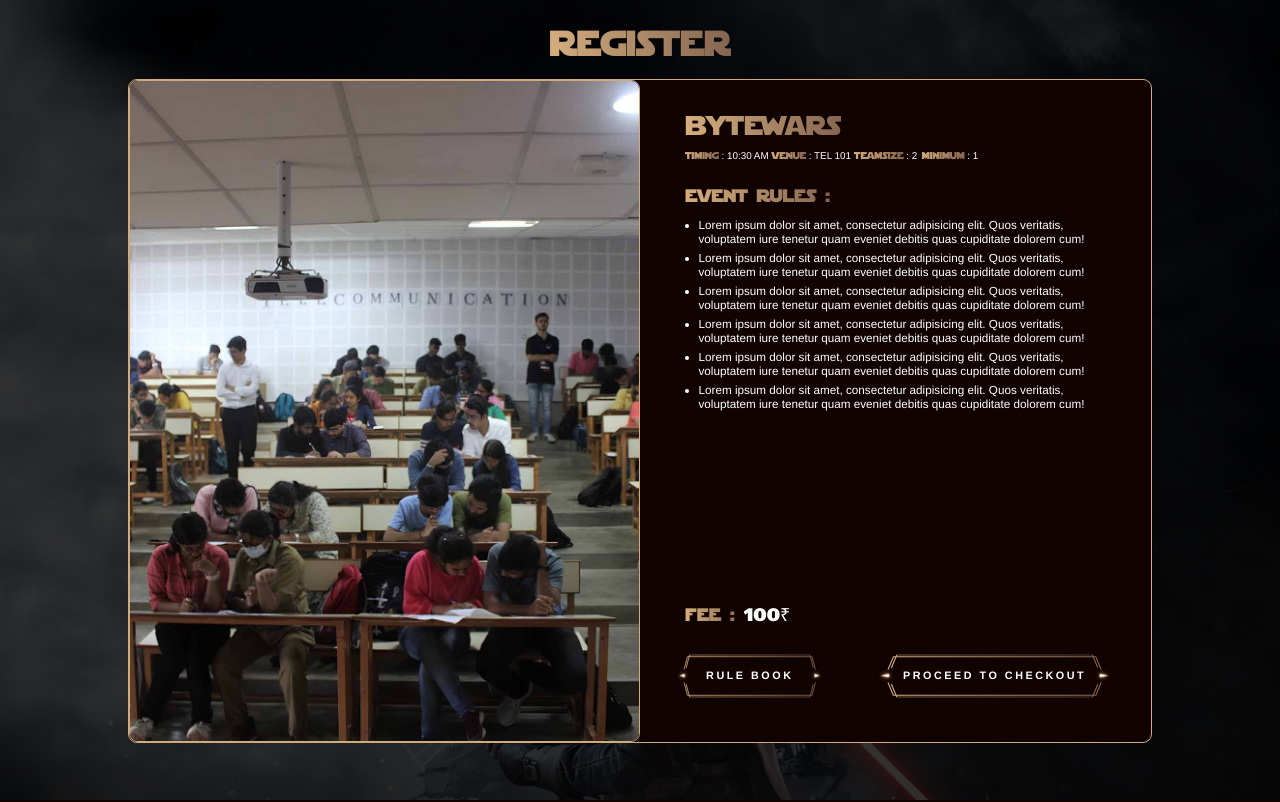
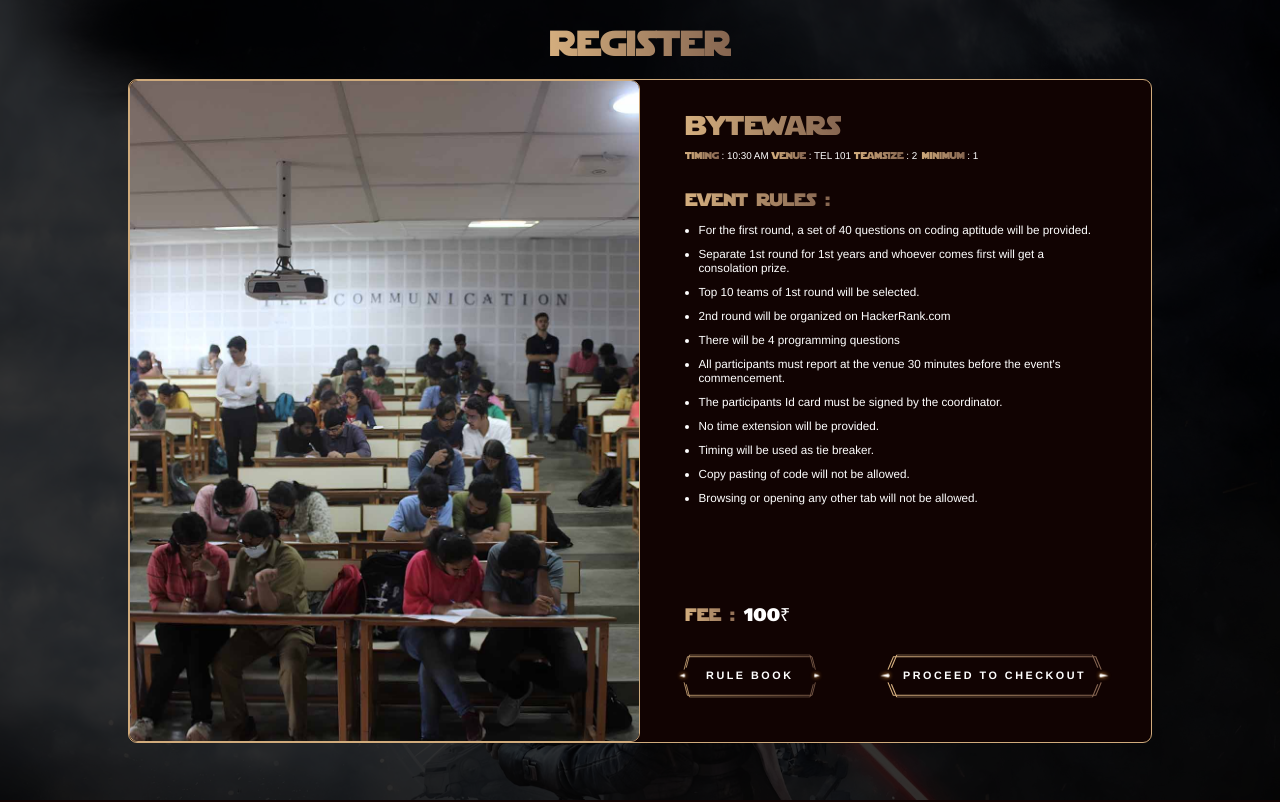
Before and after one commit to Vivekindev/Robocor-24, a React (Vite) app in the folder client/: page /register/1 in a window 1280 px wide. Shown: the top 802 px of the page. Built offline with nearby package versions, Linux system fonts and the light colour scheme; a web font is replaced by a local one.

Commit message:
update tab icon

```diff
--- a/client/index.html
+++ b/client/index.html
@@ -2,7 +2,7 @@
 <html lang="en">
   <head>
     <meta charset="UTF-8" />
-
+    <link rel="icon" type="image/png" href="./src/assets/Logo.png">
     <meta name="viewport" content="width=device-width, initial-scale=1.0" />
     <title>Robocor'24</title>
   </head>
--- a/client/src/pages/registerPages/register.css
+++ b/client/src/pages/registerPages/register.css
@@ -6,7 +6,7 @@ ul {
 
   /* Optional: style for list items */
   ul li {
-    margin-bottom: 5px; /* Adds space between list items */
+    margin-bottom: 10px; /* Adds space between list items */
   }
 .eventRules{
     padding: 1.5rem;
@@ -118,7 +118,7 @@ justify-content: space-between;
 	min-height: 100vh;
     height: fit-content;
 	padding-top: 1.1rem;
-    padding-bottom: 1.5rem;
+    padding-bottom: 5rem;
 	align-items: center;
 	background-color: rgba(0, 0, 0, 0.8);
 }
--- a/client/src/pages/registerPages/register1.jsx
+++ b/client/src/pages/registerPages/register1.jsx
@@ -34,15 +34,20 @@ return(
              <span style={{  fontFamily:"jedi",fontSize:"2rem"}} className='gradient-text' >event rules : </span>
              <div className="eventRules">
 
-              <ul>
-                <li> Lorem ipsum dolor sit amet, consectetur adipisicing elit. Quos veritatis, voluptatem iure tenetur quam eveniet debitis quas cupiditate dolorem cum!</li>
-                <li> Lorem ipsum dolor sit amet, consectetur adipisicing elit. Quos veritatis, voluptatem iure tenetur quam eveniet debitis quas cupiditate dolorem cum!</li>
-                <li> Lorem ipsum dolor sit amet, consectetur adipisicing elit. Quos veritatis, voluptatem iure tenetur quam eveniet debitis quas cupiditate dolorem cum!</li>
-                <li> Lorem ipsum dolor sit amet, consectetur adipisicing elit. Quos veritatis, voluptatem iure tenetur quam eveniet debitis quas cupiditate dolorem cum!</li>
-                <li> Lorem ipsum dolor sit amet, consectetur adipisicing elit. Quos veritatis, voluptatem iure tenetur quam eveniet debitis quas cupiditate dolorem cum!</li>
-                <li> Lorem ipsum dolor sit amet, consectetur adipisicing elit. Quos veritatis, voluptatem iure tenetur quam eveniet debitis quas cupiditate dolorem cum!</li>
+             <ul>
+             <li>For the first round, a set of 40 questions on coding aptitude will be provided.</li>
+             <li>Separate 1st round for 1st years and whoever comes first will get a consolation prize.</li>
+             <li>Top 10 teams of 1st round will be selected.</li>
+             <li>2nd round will be organized on HackerRank.com</li>
+             <li>There will be 4 programming questions</li>
+             <li>All participants must report at the venue 30 minutes before the event's commencement.</li>
+             <li>The participants Id card must be signed by the coordinator.</li>
+             <li>No time extension will be provided.</li>
+             <li>Timing will be used as tie breaker.</li>
+             <li>Copy pasting of code will not be allowed.</li>
+             <li>Browsing or opening any other tab will not be allowed.</li>
+              </ul>
 
-             </ul>
              </div>
          </div>
              <div className="rightBottom">
@@ -72,8 +77,8 @@ return(
 
              <div className="eventMisc_Int">
              <span style={{  fontFamily:"jedi",fontSize:"1.1rem"}} className='gradient-text' > timing</span> <span style={{ fontSize:"1.1rem"}}>: 10:30 AM </span>
-             <span style={{  fontFamily:"jedi",fontSize:"1.1rem"}} className='gradient-text' > venue</span> <span style={{ fontSize:"1.1rem"}}> :  TEL 101</span><br></br>
-             <span style={{  fontFamily:"jedi",fontSize:"1.1rem"}} className='gradient-text' > teamsize</span> <span style={{ fontSize:"1.1rem"}}> : 2</span>
+             <span style={{  fontFamily:"jedi",fontSize:"1.1rem"}} className='gradient-text' > venue</span> <span style={{ fontSize:"1.1rem"}}> :  TEL 101</span>
+             <span style={{  fontFamily:"jedi",fontSize:"1.1rem"}} className='gradient-text' > teamsize</span> <span style={{ fontSize:"1.1rem"}}> : 2</span><br></br>
              <span style={{  fontFamily:"jedi",fontSize:"1.1rem"}} className='gradient-text' > minimum</span> <span style={{ fontSize:"1.1rem"}}> : 1</span>
              </div>
              <div className="eventName_Int">  <span style={{  fontFamily:"jedi",fontSize:"2rem"}} className='gradient-text' >event rules : </span>   </div>
@@ -82,11 +87,17 @@ return(
              <div className="eventRules" style={{marginLeft:"1.2rem"}}>
 
                <ul>
-               <li> Lorem ipsum dolor sit amet, consectetur adipisicing elit. Quos veritatis, voluptatem iure tenetur quam eveniet debitis quas cupiditate dolorem cum!</li>
-               <li> Lorem ipsum dolor sit amet, consectetur adipisicing elit. Quos veritatis, voluptatem iure tenetur quam eveniet debitis quas cupiditate dolorem cum!</li>
-               <li> Lorem ipsum dolor sit amet, consectetur adipisicing elit. Quos veritatis, voluptatem iure tenetur quam eveniet debitis quas cupiditate dolorem cum!</li>
-               <li> Lorem ipsum dolor sit amet, consectetur adipisicing elit. Quos veritatis, voluptatem iure tenetur quam eveniet debitis quas cupiditate dolorem cum!</li>
-
+             <li>For the first round, a set of 40 questions on coding aptitude will be provided.</li>
+             <li>Separate 1st round for 1st years and whoever comes first will get a consolation prize.</li>
+             <li>Top 10 teams of 1st round will be selected.</li>
+             <li>2nd round will be organized on HackerRank.com</li>
+             <li>There will be 4 programming questions</li>
+             <li>All participants must report at the venue 30 minutes before the event's commencement.</li>
+             <li>The participants Id card must be signed by the coordinator.</li>
+             <li>No time extension will be provided.</li>
+             <li>Timing will be used as tie breaker.</li>
+             <li>Copy pasting of code will not be allowed.</li>
+             <li>Browsing or opening any other tab will not be allowed.</li>
               </ul>
               </div>
 
--- a/client/src/pages/registerPages/register2.jsx
+++ b/client/src/pages/registerPages/register2.jsx
@@ -82,11 +82,7 @@ return(
              <div className="eventRules" style={{marginLeft:"1.2rem"}}>
 
                <ul>
-               <li> Lorem ipsum dolor sit amet, consectetur adipisicing elit. Quos veritatis, voluptatem iure tenetur quam eveniet debitis quas cupiditate dolorem cum!</li>
-               <li> Lorem ipsum dolor sit amet, consectetur adipisicing elit. Quos veritatis, voluptatem iure tenetur quam eveniet debitis quas cupiditate dolorem cum!</li>
-               <li> Lorem ipsum dolor sit amet, consectetur adipisicing elit. Quos veritatis, voluptatem iure tenetur quam eveniet debitis quas cupiditate dolorem cum!</li>
-               <li> Lorem ipsum dolor sit amet, consectetur adipisicing elit. Quos veritatis, voluptatem iure tenetur quam eveniet debitis quas cupiditate dolorem cum!</li>
-
+                <li>The Robot should be completely autonomous. It should not receive any sort of external assistance.</li>
               </ul>
               </div>
 
```
Also changed, not shown: client/src/assets/Logo.png (added), 5 other files (tests, documents, lock files or other folders).
